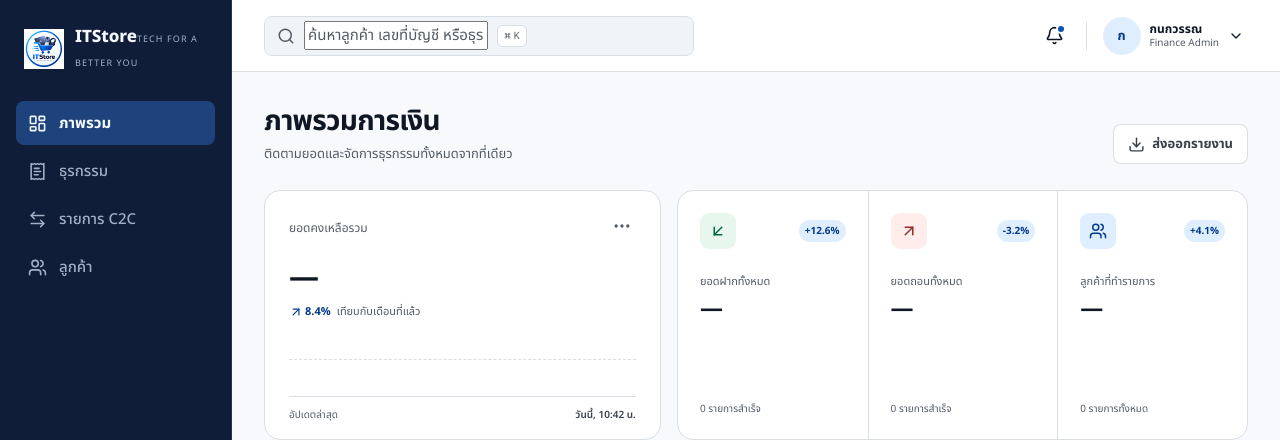
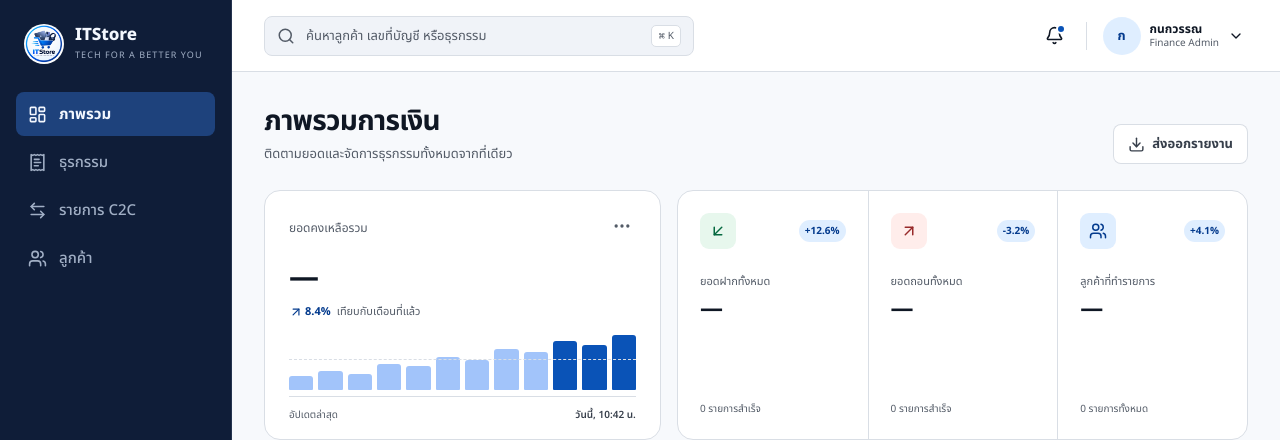
Before and after one commit to bale753159/colex, a Next.js app: page / in a window 1280 px wide. Shown: the top 440 px of the page. Built offline with nearby package versions, Linux system fonts and the light colour scheme; no server answers; the database is empty.

Commit message:
fix: resolve merge conflicts in globals.css and wrangler.jsonc

```diff
--- a/app/globals.css
+++ b/app/globals.css
@@ -54,13 +54,8 @@ button:focus-visible, a:focus-visible, input:focus-visible, select:focus-visible
 .app-shell { min-height: 100vh; }
 .sidebar { position: fixed; inset: 0 auto 0 0; width: 232px; padding: 24px 16px 18px; background: var(--sidebar); color: var(--sidebar-ink); border-right: 1px solid var(--sidebar-line); display: flex; flex-direction: column; z-index: var(--z-sticky); }
 .brand { display: flex; align-items: center; gap: 11px; padding: 0 8px 28px; }
-<<<<<<< HEAD
-.brand-mark { width: 36px; height: 36px; border-radius: 9px; background: var(--primary); color: var(--on-primary); display: grid; place-items: center; font-size: 18px; font-weight: 750; }
-.brand-mark.small { width: 32px; height: 32px; font-size: 16px; border-radius: 9px; }
-=======
 .brand-mark { width: 40px; height: 40px; flex: 0 0 auto; border-radius: 50%; object-fit: cover; }
 .brand-mark.small { width: 32px; height: 32px; }
->>>>>>> origin/main
 .brand > span:nth-child(2) { display: flex; flex-direction: column; line-height: 1.05; }
 .brand strong { font-size: 17px; font-weight: 750; letter-spacing: -.005em; }
 .brand small { margin-top: 6px; color: var(--sidebar-muted); font-size: 9px; letter-spacing: .12em; }
@@ -82,11 +77,7 @@ button:focus-visible, a:focus-visible, input:focus-visible, select:focus-visible
 .main-content { min-height: 100vh; margin-left: 232px; }
 .topbar { position: sticky; top: 0; height: 72px; padding: 0 32px; background: oklch(1 0 0 / .94); border-bottom: 1px solid var(--line); display: flex; align-items: center; justify-content: space-between; z-index: var(--z-sticky); backdrop-filter: blur(10px); }
 .global-search { width: min(430px, 44vw); height: 40px; padding: 0 12px; border: 1px solid var(--line); border-radius: var(--radius-sm); display: flex; align-items: center; gap: 9px; color: var(--muted); background: var(--surface); }
-<<<<<<< HEAD
-.global-search:focus-within { border-color: var(--focus); box-shadow: 0 0 0 3px oklch(0.72 0.12 90 / .22); }
-=======
 .global-search:focus-within { border-color: var(--focus); box-shadow: var(--focus-ring); }
->>>>>>> origin/main
 .global-search input { min-width: 0; flex: 1; border: 0; outline: 0; background: transparent; color: var(--ink); font-size: 13px; }
 .global-search input::placeholder { color: var(--muted); opacity: 1; }
 .global-search kbd { padding: 2px 6px; background: white; border: 1px solid var(--line); border-radius: 5px; color: var(--muted); font-family: inherit; font-size: 10px; }
@@ -135,11 +126,7 @@ button:focus-visible, a:focus-visible, input:focus-visible, select:focus-visible
 .balance-context span { color: var(--primary-strong); display: inline-flex; align-items: center; gap: 2px; font-weight: 650; }
 .sparkline { position: absolute; left: 24px; right: 24px; bottom: 49px; height: 62px; display: flex; align-items: flex-end; gap: 5px; }
 .sparkline::before { content: ""; position: absolute; inset: 50% 0 auto; border-top: 1px dashed var(--line); }
-<<<<<<< HEAD
-.sparkline i { flex: 1; min-width: 4px; border-radius: 3px 3px 1px 1px; background: oklch(0.88 0.04 90); }
-=======
 .sparkline i { flex: 1; min-width: 4px; border-radius: 3px 3px 1px 1px; background: oklch(0.815 0.085 259); }
->>>>>>> origin/main
 .sparkline i:nth-last-child(-n+3) { background: var(--primary); }
 .balance-footer { position: absolute; left: 24px; right: 24px; bottom: 16px; padding-top: 10px; border-top: 1px solid var(--line); display: flex; justify-content: space-between; color: var(--muted); font-size: 10px; }
 .balance-footer strong { color: var(--ink-soft); font-weight: 550; }
@@ -224,24 +211,15 @@ tbody tr:hover { background: oklch(0.974 0.007 259); }
 .select-wrap select, .transaction-form textarea { width: 100%; border: 1px solid var(--line); border-radius: var(--radius-sm); background: white; color: var(--ink); outline: 0; }
 .select-wrap select { height: 44px; padding: 0 38px 0 12px; appearance: none; }
 .select-wrap svg { position: absolute; top: 50%; right: 12px; transform: translateY(-50%); color: var(--muted); pointer-events: none; }
-<<<<<<< HEAD
-.select-wrap select:focus, .transaction-form textarea:focus, .money-input:focus-within { border-color: var(--focus); box-shadow: 0 0 0 3px oklch(0.72 0.12 90 / .22); }
-=======
 .select-wrap select:focus, .transaction-form textarea:focus, .money-input:focus-within { border-color: var(--focus); box-shadow: var(--focus-ring); }
->>>>>>> origin/main
 .money-input { height: 58px; border: 1px solid var(--line); border-radius: var(--radius-sm); display: flex; align-items: center; overflow: hidden; }
 .money-input > span { height: 100%; width: 48px; margin: 0 !important; background: var(--surface); border-right: 1px solid var(--line); display: grid !important; place-items: center; color: var(--muted) !important; font-size: 18px !important; }
 .money-input input { min-width: 0; flex: 1; padding: 0 14px; border: 0; outline: 0; color: var(--ink); font-size: 22px; font-weight: 700; font-variant-numeric: tabular-nums; }
 .money-input input::placeholder { color: var(--muted); opacity: 1; }
 .transaction-form label > small { margin-top: 5px; display: block; color: var(--muted); font-size: 9px; }
 .transaction-form textarea { min-height: 80px; padding: 10px 12px; resize: vertical; }
-<<<<<<< HEAD
-.transaction-form textarea::placeholder { color: oklch(0.52 0.01 0); opacity: 1; }
-.inline-notice { margin: -2px 0 18px; padding: 11px 12px; border-radius: var(--radius-sm); background: oklch(0.955 0.033 58); color: oklch(0.42 0.082 55); display: flex; align-items: flex-start; gap: 9px; font-size: 10px; }
-=======
 .transaction-form textarea::placeholder { color: var(--muted); opacity: 1; }
 .inline-notice { margin: -2px 0 18px; padding: 11px 12px; border-radius: var(--radius-sm); background: oklch(0.955 0.025 80); color: oklch(0.4 0.06 65); display: flex; align-items: flex-start; gap: 9px; font-size: 10px; }
->>>>>>> origin/main
 .inline-notice svg { flex: 0 0 auto; }
 .inline-notice span { display: flex; flex-direction: column; }
 .inline-notice strong { margin-bottom: 2px; font-size: 11px; }
@@ -283,11 +261,7 @@ tbody tr:hover { background: oklch(0.974 0.007 259); }
 .date-filters label { display: flex; flex-direction: column; gap: 5px; }
 .date-filters label > span { color: var(--muted); font-size: 9px; }
 .date-filters label > div { height: 38px; padding: 0 10px; border: 1px solid var(--line); border-radius: var(--radius-sm); display: flex; align-items: center; gap: 7px; color: var(--muted); background: white; }
-<<<<<<< HEAD
-.date-filters label > div:focus-within { border-color: var(--focus); box-shadow: 0 0 0 3px oklch(0.72 0.12 90 / .2); }
-=======
 .date-filters label > div:focus-within { border-color: var(--focus); box-shadow: var(--focus-ring); }
->>>>>>> origin/main
 .date-filters input { width: 120px; border: 0; outline: 0; color: var(--ink-soft); background: transparent; font-size: 11px; }
 .date-separator { height: 38px; display: grid; place-items: center; color: var(--muted); font-size: 10px; }
 .clear-filter { height: 38px; padding: 0 10px; border: 0; border-radius: var(--radius-sm); background: var(--surface); color: var(--primary-strong); display: flex; align-items: center; gap: 5px; font-size: 10px; font-weight: 650; cursor: pointer; }
@@ -305,11 +279,6 @@ tbody tr:hover { background: oklch(0.974 0.007 259); }
 .customer-money.withdraw strong { color: var(--danger); }
 .last-activity { display: flex; align-items: center; gap: 7px; color: var(--muted); white-space: nowrap; font-size: 10px; }
 .last-activity svg { color: var(--primary); }
-<<<<<<< HEAD
-.row-transaction-button { min-height: 34px; padding-inline: 12px; background: var(--primary-soft); color: var(--primary-strong); }
-.row-transaction-button:hover { background: oklch(0.93 0.045 90); }
-.customer-row-actions { display: flex; align-items: center; justify-content: flex-end; gap: 6px; }
-=======
 .row-transaction-button { min-height: 34px; padding-inline: 10px; gap: 5px; background: var(--primary-soft); color: var(--primary-strong); }
 .row-transaction-button:hover { background: oklch(0.9 0.055 259); }
 .row-transaction-button.deposit { background: var(--success-bg); color: var(--success); }
@@ -317,7 +286,6 @@ tbody tr:hover { background: oklch(0.974 0.007 259); }
 .row-transaction-button.withdraw { background: var(--danger-bg); color: var(--danger); }
 .row-transaction-button.withdraw:hover { background: oklch(0.93 0.035 22); }
 .customer-row-actions { display: flex; align-items: center; justify-content: center; gap: 6px; }
->>>>>>> origin/main
 .callback-row-button { min-height: 34px; padding-inline: 10px; border: 1px solid var(--line); background: white; color: var(--ink-soft); }
 .callback-row-button:hover { border-color: var(--primary); color: var(--primary-strong); background: var(--primary-soft); }
 .customer-callback-row:hover { background: transparent; }
@@ -429,11 +397,7 @@ tbody tr:hover { background: oklch(0.974 0.007 259); }
 .withdrawal-steps li.active > span { background: var(--danger); }
 .deposit-form, .deposit-review, .deposit-transfer-content, .deposit-result, .deposit-state-panel { min-height: 0; flex: 1; overflow-y: auto; }
 .deposit-form input:not(.money-input input) { width: 100%; height: 44px; padding: 0 12px; border: 1px solid var(--line); border-radius: var(--radius-sm); background: white; color: var(--ink); outline: 0; }
-<<<<<<< HEAD
-.deposit-form input:not(.money-input input):focus { border-color: var(--focus); box-shadow: 0 0 0 3px oklch(0.72 0.12 90 / .22); }
-=======
 .deposit-form input:not(.money-input input):focus { border-color: var(--focus); box-shadow: var(--focus-ring); }
->>>>>>> origin/main
 .deposit-form input[aria-invalid="true"], .money-input.invalid { border-color: var(--danger); }
 .deposit-form .select-wrap.invalid select { border-color: var(--danger); }
 .customer-create-dialog { width: min(620px, 100%); }
@@ -497,11 +461,7 @@ tbody tr:hover { background: oklch(0.974 0.007 259); }
 .slip-upload-section { margin-top: 20px; }
 .slip-upload-heading { margin-bottom: 10px; display: flex; align-items: center; justify-content: space-between; }
 .slip-upload-heading > svg { color: var(--primary-strong); }
-<<<<<<< HEAD
-.slip-dropzone { min-height: 116px; padding: 18px; border: 1px dashed oklch(0.76 0.03 88); border-radius: var(--radius-md); background: var(--surface); display: flex; flex-direction: column; align-items: center; justify-content: center; cursor: pointer; text-align: center; transition: border-color 160ms var(--ease-out), background 160ms var(--ease-out); }
-=======
 .slip-dropzone { min-height: 116px; padding: 18px; border: 1px dashed oklch(0.775 0.038 259); border-radius: var(--radius-md); background: var(--surface); display: flex; flex-direction: column; align-items: center; justify-content: center; cursor: pointer; text-align: center; transition: border-color 160ms var(--ease-out), background 160ms var(--ease-out); }
->>>>>>> origin/main
 .slip-dropzone:hover, .slip-dropzone.dragging { border-color: var(--primary); background: var(--primary-soft); }
 .slip-dropzone.invalid { border-color: var(--danger); background: var(--danger-bg); }
 .slip-dropzone.has-preview { min-height: 260px; padding: 12px; align-items: stretch; text-align: left; }
@@ -571,11 +531,7 @@ tbody tr:hover { background: oklch(0.974 0.007 259); }
 .c2c-lookup { width: min(520px, 48vw); }
 .c2c-lookup > label { margin-bottom: 6px; color: var(--muted); display: block; font-size: 10px; font-weight: 600; }
 .c2c-lookup > div { height: 42px; padding-left: 12px; border: 1px solid var(--line); border-radius: var(--radius-sm); background: white; display: flex; align-items: center; gap: 8px; color: var(--muted); }
-<<<<<<< HEAD
-.c2c-lookup > div:focus-within { border-color: var(--focus); box-shadow: 0 0 0 3px oklch(0.72 0.12 90 / .22); }
-=======
 .c2c-lookup > div:focus-within { border-color: var(--focus); box-shadow: var(--focus-ring); }
->>>>>>> origin/main
 .c2c-lookup input { min-width: 0; border: 0; outline: 0; flex: 1; color: var(--ink); background: transparent; font-size: 12px; }
 .c2c-lookup input::placeholder { color: var(--muted); opacity: 1; }
 .c2c-lookup .button { height: 40px; min-height: 40px; margin-right: -1px; border-radius: 0 var(--radius-sm) var(--radius-sm) 0; }
```
Also changed, not shown: 1 other file (tests, documents, lock files or other folders).
